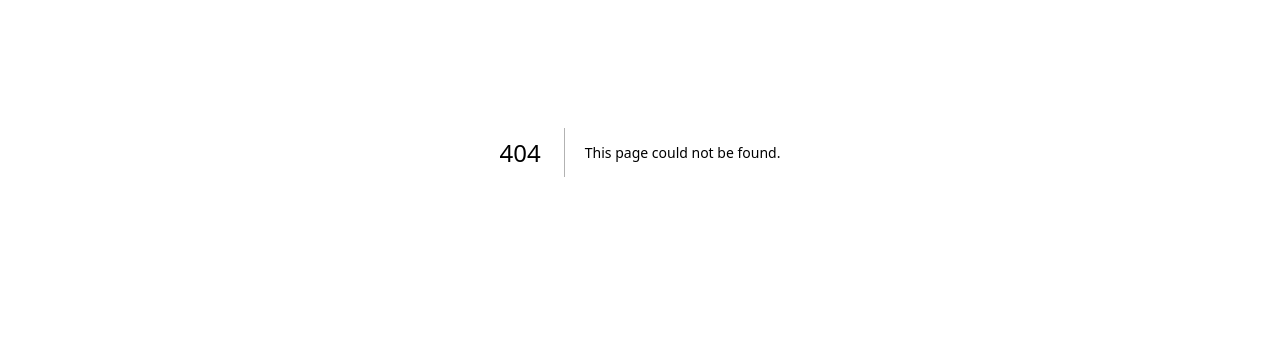
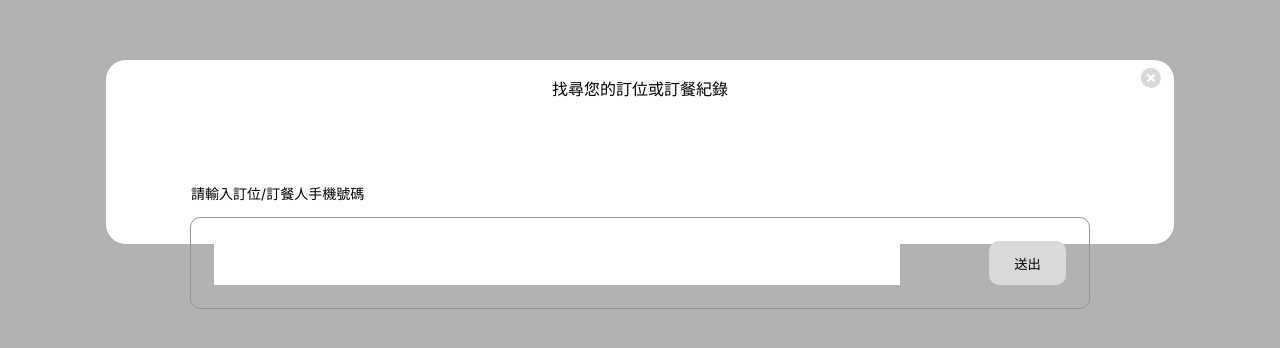
Before and after one commit to zobyyy/RapidDining, a Next.js app in the folder frontend/: page /Home/SearchOrder in a window 1280 px wide. Before the commit this address had no page. Shown: the part 248-596 px from the top of the page. Built offline with nearby package versions, Linux system fonts and the light colour scheme.

Commit message:
style(homepage): add a floating box for searching orders on the homepage

```diff
--- a/frontend/src/components/Layouts/Layouts.module.scss
+++ b/frontend/src/components/Layouts/Layouts.module.scss
@@ -1,4 +1,5 @@
 .layouts {
+  position: relative;
   margin-top: 5%;
   border: 5px solid black;
   display: flex;
--- a/frontend/src/pages/Home/Home.module.scss
+++ b/frontend/src/pages/Home/Home.module.scss
@@ -53,6 +53,7 @@
         column-gap: 10%;
         border: 1px solid $mainRed;
         border-radius: 10px;
+        cursor: pointer;
 
         .iconOrder {
             position: relative;
@@ -220,3 +221,84 @@
         }
     }
 }
+
+.overlay {
+    position: absolute;
+    display: flex;
+    flex-direction: column;
+    justify-content: center;
+    align-items: center;
+    top: 0;
+    left: 0;
+    width: 100%;
+    height: 100%;
+    background-color: rgba(0, 0, 0, 0.3);
+    z-index: 999;
+
+    .searchBlock {
+        position: relative;
+        width: 83.5%;
+        height: 23%;
+        display: flex;
+        flex-wrap: wrap;
+        justify-content: center;
+        align-items: center;
+        background-color: #fff;
+        border-radius: 20px;
+
+        .cancle {
+            position: absolute;
+            border: none;
+            background: rgba(0, 0, 0, 0);
+            right: 7px;
+            top: 7px;
+        }
+
+        .title {
+            font-size: 16px;
+            font-weight: 500;
+        }
+
+        .inputBlock {
+            display: flex;
+            flex-direction: column;
+            justify-content: center;
+            align-items: center;
+            width: 100%;
+            padding: 5% 8% 10%;
+
+            .inputLabel {
+                font-size: 14px;
+                align-self: flex-start;
+
+            }
+
+            .inputBar {
+                display: flex;
+                flex-direction: row;
+                justify-content: space-between;
+                width: 95%;
+                border: 1px solid $DarkGrey;
+                border-radius: 10px;
+                padding: 2.5%;
+
+                input {
+                    width: 80%;
+                    border: none;
+                    outline: none;
+                }
+
+                .submit {
+                    background-color: $Grey;
+                    border: none;
+                    border-radius: 10px;
+                    padding: 1.5% 3%;
+                }
+            }
+        }
+
+
+
+
+    }
+}
--- a/frontend/src/pages/Home/Search.js
+++ /dev/null
@@ -1,3 +0,0 @@
-export default function Page() {
-  return <h1>Hello, Next.js!</h1>
-}
--- /dev/null
+++ b/frontend/src/pages/Home/SearchOrder.jsx
@@ -0,0 +1,22 @@
+import styles from './Home.module.scss'
+import Layouts from '../../components/Layouts'
+export default function SearchOrder({setIsSearch}) {
+  return (
+    <div className={styles.overlay}>
+      <div className={styles.searchBlock}>
+        <button type="button" className={styles.cancle} onClick={() => setIsSearch(false)}>
+          <img src="/icon_cancel.svg" alt="" />
+        </button>
+        <p className={styles.title}>找尋您的訂位或訂餐紀錄</p>
+        <div className={styles.inputBlock}>
+          <p className={styles.inputLabel}>請輸入訂位/訂餐人手機號碼</p>
+          <div className={styles.inputBar}>
+            <input type="text" />
+            <button type="submit" className={styles.submit}>送出</button>
+          </div>
+        </div>
+
+      </div>
+    </div>
+  )
+}
```
Also changed, not shown: frontend/src/pages/Home/index.jsx (+4 -3 lines), frontend/public/icon_cancel.svg (added).
